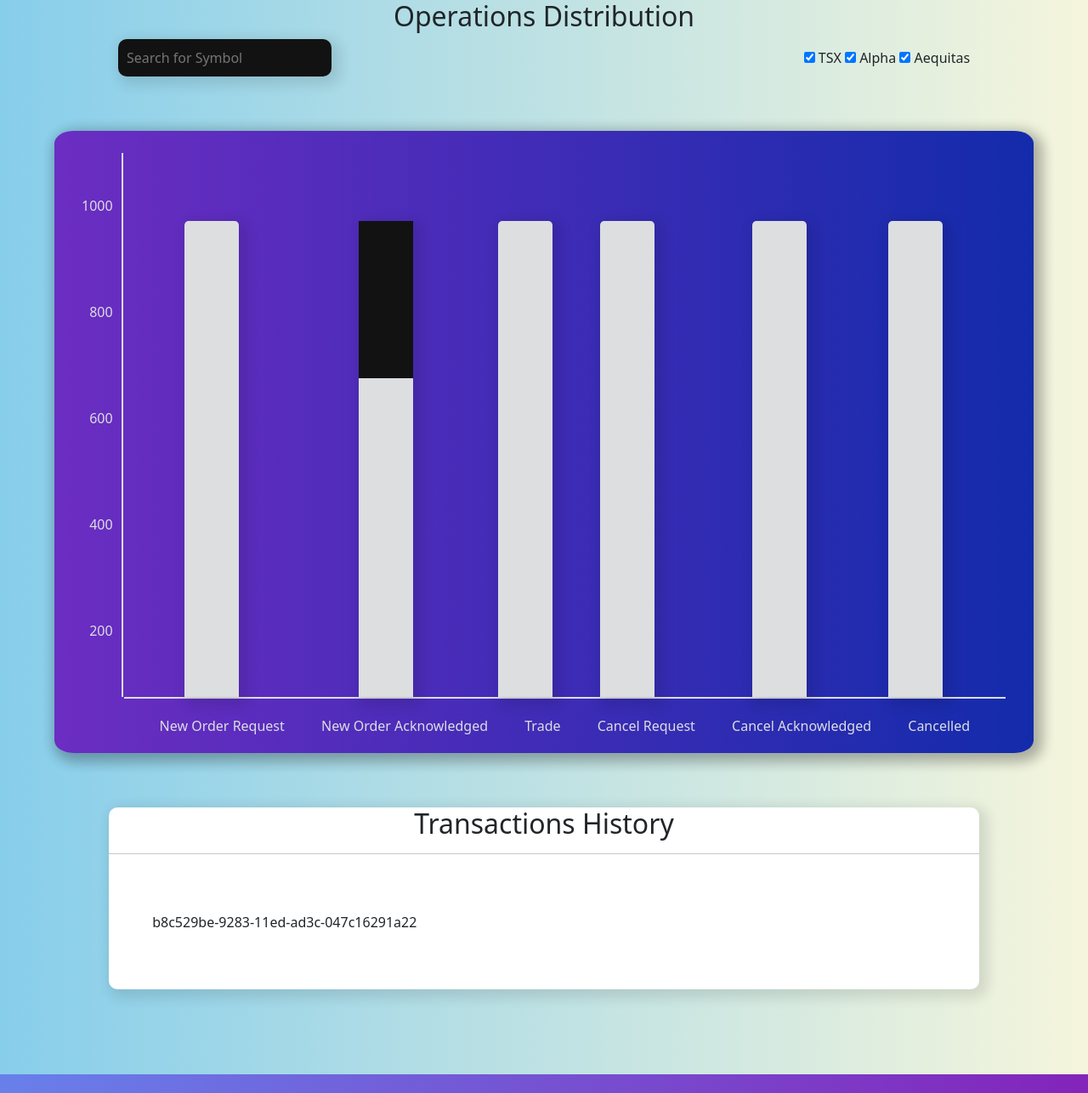
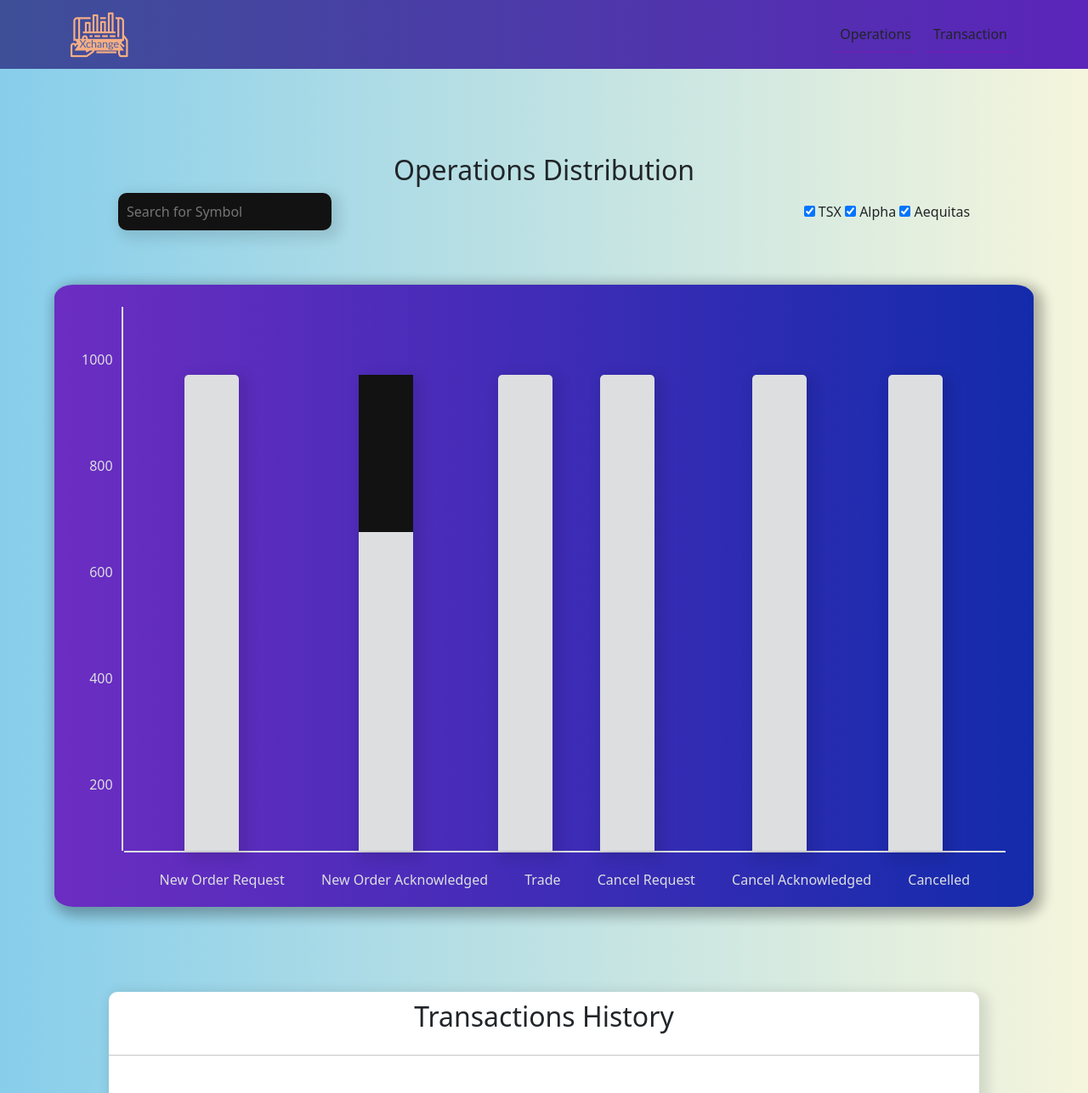
Before and after one commit to xinlei55555/CONUHACKSVII, a website: page frontend/index.html in a window 1280 px wide. Shown: the top 1286 px of the page at 85% size. Drawn offline with nearby package versions, Linux system fonts and the light colour scheme; a web font is replaced by a local one.

Commit message:
fixed a bit of the navbar, not done

```diff
--- a/frontend/index.html
+++ b/frontend/index.html
@@ -4,16 +4,36 @@
     <meta charset="UTF-8" />
     <meta http-equiv="X-UA-Compatible" content="IE=edge" />
     <meta name="viewport" content="width=device-width, initial-scale=1.0" />
+    <title>The Xchange</title>
+    <link rel="icon" href="Xchange-logos/Xchange-logos_transparent1.png">
     <link rel="stylesheet" href="styles.css" />
     <link href="https://cdn.jsdelivr.net/npm/bootstrap@5.0.2/dist/css/bootstrap.min.css" rel="stylesheet" integrity="sha384-EVSTQN3/azprG1Anm3QDgpJLIm9Nao0Yz1ztcQTwFspd3yD65VohhpuuCOmLASjC" crossorigin="anonymous">
 
-    <title>The Exchange</title>
   </head>
 
   <body>
+    <!-- Navbar -->
+    <nav class="main-nav navbar navbar-expand-xl sticky-top pt-2 pb-2 navbar-dark">
+      <div class="container-fluid container-xl">
+        <a href="index.html" class=" navbar-brand">
+        <img class="X-Change-logo" class = "d-inline-block align-text-middle logo" src="Xchange-logos/Xchange-logos_transparent1.png" alt="Project Logo"></a><!-- toggle button for mobile nav -->
+
+        <button class="navbar-toggler" type="button" data-bs-toggle="collapse" data-bs-target="#main-nav" aria-controls="main-nav" aria-expanded="false" aria-label="Toggle navigation">
+          <span class="navbar-toggler-icon"></span>
+        </button>
+
+        <div class="collapse navbar-collapse justify-content-end align-center" id = "main-nav">
+          <ul class = "navbar-nav ms-auto">
+            <li class = "nav-item single-line"><a class="list-behavior text-dark nav-link" href="#operations">Operations</a></li>
+            <li class = "nav-item single-line"><a class="list-behavior text-dark nav-link" href="#transactions" >Transaction</a></li>
+          </ul>
+        </div>
+      </div>
+    </nav>
     <!-- Bar Graph -->
-    <div>
-      <div>
+
+    <div class="operations">
+      <div id="operations">
         <h2 style="text-align: center">Operations Distribution</h2>
         <div class="inputContainer">
           <input
@@ -80,8 +100,8 @@
           </div>
         </div>
       </div>
-      <div class="transactions">
-        <h2 style="text-align: center">Transactions History</h2>
+      <div class = "transactions" id="transactions">
+        <h2 style="text-align: center; padding: 10px;">Transactions History</h2>
         <hr />
         <div id="historyContainer">
           <div class="transaction">
--- a/frontend/styles.css
+++ b/frontend/styles.css
@@ -1,8 +1,5 @@
 @import url("https://fonts.googleapis.com/css2?family=Chivo+Mono:wght@300&family=Montserrat:wght@100;400;500;700&family=Outfit:wght@400;500&display=swap");
 
-body {
-  font-family: "Outfit";
-}
 
 .vertical-side {
   display: flex;
@@ -10,12 +7,34 @@ body {
 }
 
 body {
+  font-family: "Outfit";
   background: linear-gradient(to left, #f5f5dc, #87ceeb);
 }
 footer{
   background:linear-gradient(to left, #8324ba, #6880eb);
   margin-top: 100px;
 }
+nav{
+  background:linear-gradient(to left, #5b24ba, #3e4f98);
+
+}
+
+/* idk why, i can't change the intial color of the text, so I'll just leave it like text-dark */
+.list-behavior{
+    border-bottom: 2px solid #9c08b345;
+    margin: 5px;
+}
+
+/* Here, i wanted to underline the text when it hovers over */
+.list-behavior:hover{
+    border-bottom: 2px solid #3852bd;
+    transition-duration: 0.8s;
+}
+
+.operations{
+  margin-top: 100px;
+}
+
 ul {
   list-style: none;
 }
@@ -131,6 +150,8 @@ ul {
   -webkit-box-shadow: 5px 5px 15px 5px rgba(0, 0, 0, 0.11);
   box-shadow: 5px 5px 15px 5px rgba(0, 0, 0, 0.11);
   border-radius: 10px;
+
+  margin-top: 100px;
 }
 .x {
   height: 33%;
```
Also changed, not shown: frontend/Xchange-logos/Xchange-logos.jpeg (added), frontend/Xchange-logos/Xchange-logos_black.png (added), frontend/Xchange-logos/Xchange-logos_transparent.png (added), frontend/Xchange-logos/Xchange-logos_transparent1.png (added), frontend/Xchange-logos/Xchange-logos_white.png (added), 1 other file.
